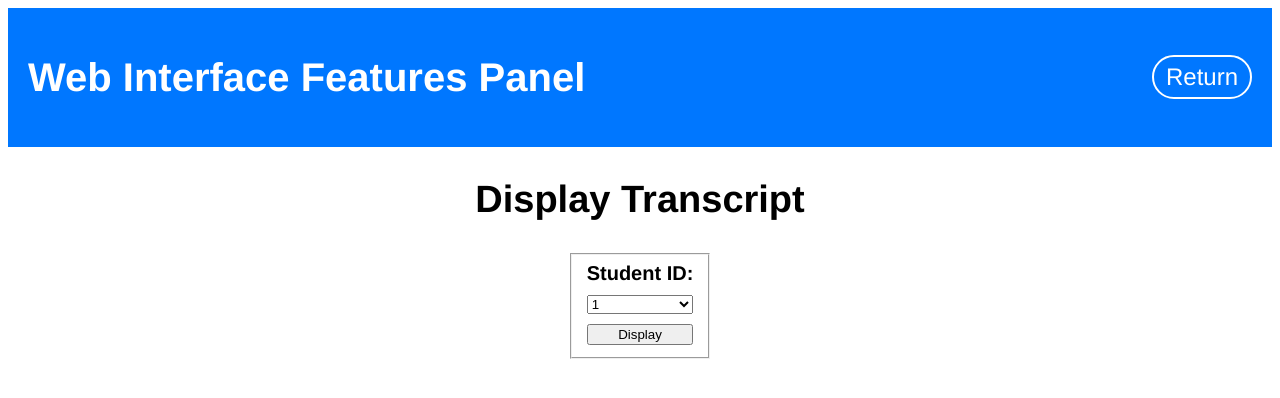
After one commit to denizumuteser/CS306-Project, a PHP site: page /transcript_form.php in a window 1280 px wide. The commit adds this page. Shown: the top 398 px of the page. Run offline with PHP 8.4, Linux system fonts and the light colour scheme; data comes from the database, SQL or seed files in the repository.

Commit message:
Added display transcript feature.

```diff
--- a/deletion.php
+++ b/deletion.php
@@ -12,7 +12,7 @@
 <body>
     <div class="header">
         <h1>Web Interface Administration Panel</h1>
-        <a class="return" href="./index.php">Return</a>
+        <a class="return" href="javascript:history.back()">Return</a>
     </div>
 
     <div class="content">
--- a/insertion.php
+++ b/insertion.php
@@ -12,7 +12,7 @@
 <body>
     <div class="header">
         <h1>Web Interface Administration Panel</h1>
-        <a class="return" href="./index.php">Return</a>
+        <a class="return" href="javascript:history.back()">Return</a>
     </div>
 
     <div class="content">
--- a/style.css
+++ b/style.css
@@ -63,6 +63,7 @@ fieldset {
     display: flex;
     justify-content: center;
     align-items: center;
+    text-align: center;
     background-color: rgb(0, 0, 0);
     font-size: 28px;
     width: 200px;
@@ -74,7 +75,7 @@ fieldset {
 }
 
 .btn:hover {
-    background-color: grey;
+    background-color: rgba(0, 0, 0, 0.651);
     border: solid white 2px;
 }
 
--- /dev/null
+++ b/style2.css
@@ -0,0 +1,96 @@
+.header {
+  background-color: rgb(0, 119, 255);
+  color: white;
+  padding: 20px;
+  display: flex;
+  flex-direction: row;
+  justify-content:space-between;
+  align-items:center;
+  gap: 30px;
+}
+
+body {
+  font-family: Helvetica;
+}
+
+a {
+  text-decoration: none;
+}
+
+.return {
+  color: white;
+  font-size: 24px;
+  border: solid white 2px;
+  border-radius: 45px;
+  padding: 6px 12px 6px 12px;
+}
+
+.return:hover {
+  color: rgb(0, 119, 255);
+  background-color: white;
+}
+
+h1 {
+  font-size: 40px;
+}
+
+h2 {
+  font-size: 38px;
+}
+
+.content {
+  display: flex;
+  flex-direction: column;
+  align-items: center;
+}
+
+fieldset {
+  font-size: 20px;
+  font-weight: 600;
+  display: flex;
+  flex-direction: column;
+  gap: 10px;
+}
+
+.formfields {
+  display: flex;
+  flex-direction: column;
+  gap: 5px;
+}
+
+
+.btn {
+  color: white;
+  display: flex;
+  justify-content: center;
+  align-items: center;
+  text-align: center;
+  background-color: rgb(0, 119, 255);
+  font-size: 28px;
+  width: 200px;
+  height: 50px;
+  padding: 10px 20px 10px 20px;
+  margin: 10px;
+  border-radius: 45px;
+  border: solid rgb(0, 119, 255) 2px;
+}
+
+.btn:hover {
+  background-color: rgb(0, 97, 207);
+  border: solid white 2px;
+}
+
+table {
+  border-collapse: collapse;
+  width: 100%;
+}
+
+td, th {
+  border: 1px solid #dddddd;
+  text-align: left;
+  padding: 8px;
+}
+
+tr:nth-child(odd) {
+  background-color: #dddddd;
+}
--- /dev/null
+++ b/transcript_form.php
@@ -0,0 +1,51 @@
+<!DOCTYPE html>
+<html lang="en">
+
+<head>
+  <link rel="stylesheet" href="style2.css?v=<?php echo time(); ?>">
+  <meta http-equiv="Content-Type" content="text/html; charset=iso-8859-9" />
+  <meta http-equiv="X-UA-Compatible" content="IE=edge">
+  <meta name="viewport" content="width=device-width, initial-scale=1.0">
+  <title>Web Interface</title>
+</head>
+
+<body>
+  <div class="header">
+    <h1>Web Interface Features Panel</h1>
+    <a class="return" href="./index.php">Return</a>
+  </div>
+
+  <div class="content">
+    <h2>Display Transcript</h2>
+
+    <Form id="features-form" action="transcript.php" method="post">
+      <fieldset id="fieldsetInputs">
+
+        <label for="fstudent_id">Student ID:</label>
+        <select name="fstudent_id" , id="fstudent_id">
+          <?php
+          include "config.php";
+
+          $sql_statement = "SELECT student_id FROM student ORDER BY student_id ASC";
+
+          $myresult = mysqli_query($db, $sql_statement);
+
+          if ($myresult == 1) {
+          } else {
+            echo mysqli_error($db);
+          }
+
+          while ($id_rows = mysqli_fetch_assoc($myresult)) {
+            $id = $id_rows['student_id'];
+            echo "<option value=$id>" . $id . "</option>";
+          }
+          ?>
+        </select>
+        <button type="submit" , name="action" , value="display">Display</button>
+      </fieldset>
+    </Form>
+  </div>
+
+</body>
+
+</html>
```
Also changed, not shown: index.php (+8 -6 lines), indexAdmin.php (added, +27 -0 lines), indexFeatures.php (added, +25 -0 lines), style3.css (added, +97 -0 lines), transcript.php (added, +109 -0 lines).
